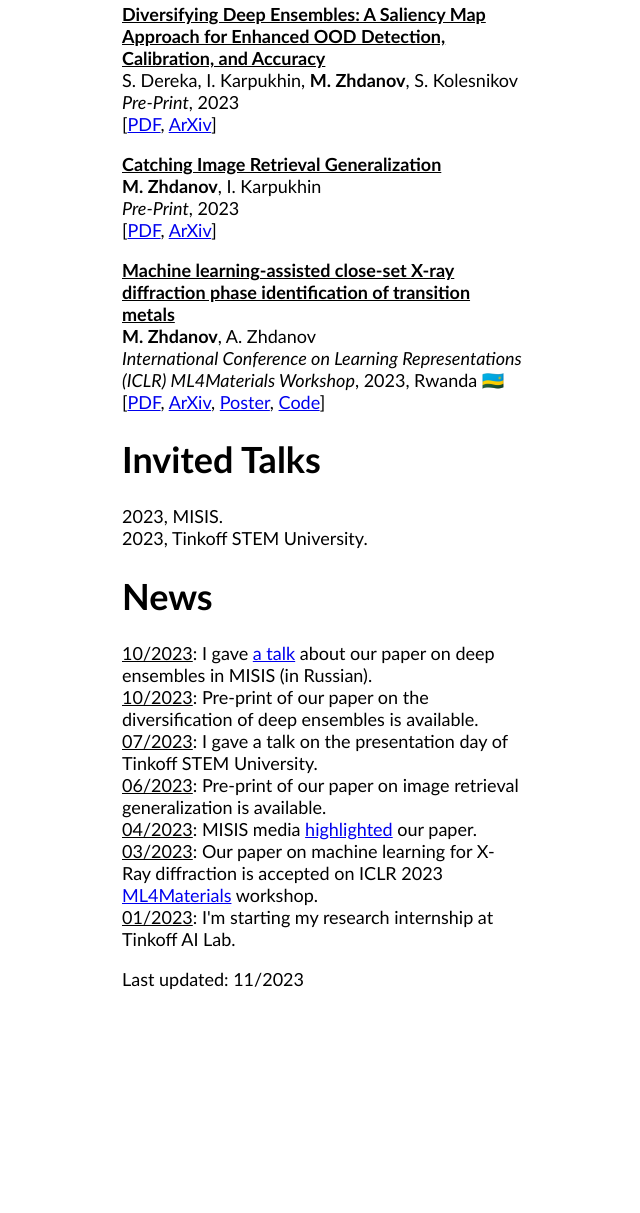
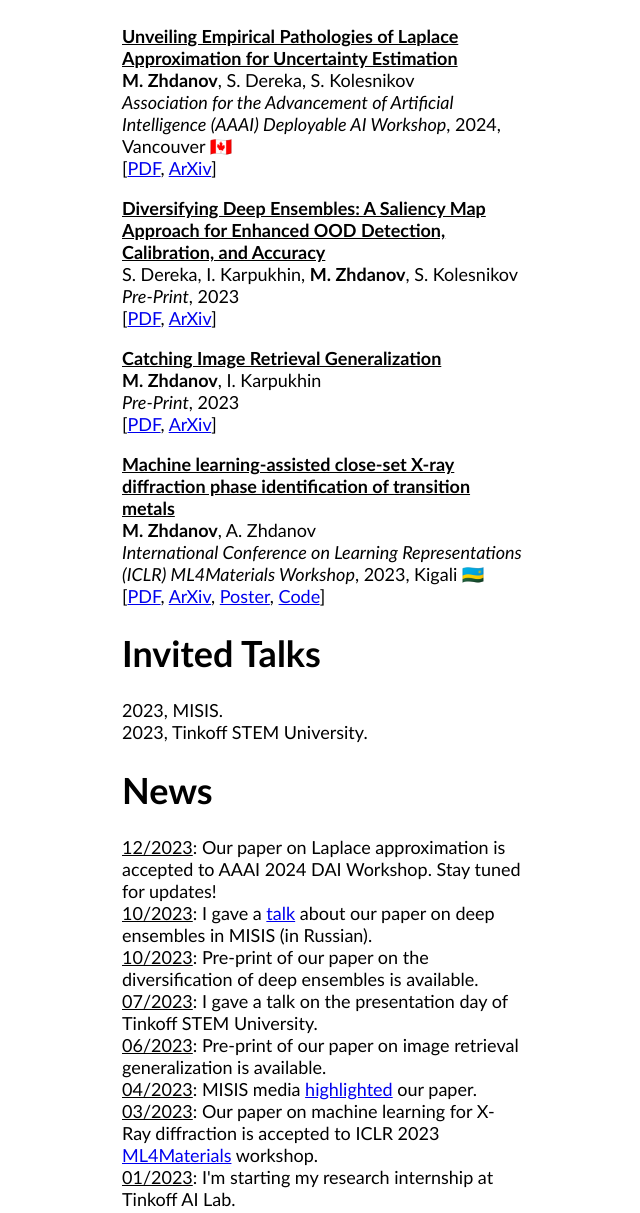
Before and after one commit to maxnygma/maxnygma.github.io, a plain HTML site: page index.html in a window 1280 px wide. Shown: the part 965-2178 px from the top of the page, without its empty margins (78-718 px from the left). Before the commit the page ends 1988 px from the top, so only its background shows below. Drawn offline with Linux system fonts and the light colour scheme.

Commit message:
Update info about LA paper

```diff
--- a/index.html
+++ b/index.html
@@ -23,7 +23,7 @@
                     <p>
                         My passion is the AI research. I believe that the state-of-the-art technologies will shape our tomorrow as we continuosly
                         understand the laws of our world better and better.
-                        Currently, I'm particularly interested in <b>approximate inference</b>, <b>probabilistic models</b> and <b>geometric deep learning</b>.
+                        Currently, I'm particularly interested in <b>probabilistic models</b>, <b>approximate inference</b>, and <b>geometric deep learning</b>.
                     </p>
 
                     <p>
@@ -54,6 +54,14 @@
                     <h1>Papers</h1>
                     <p>
                         <a href="https://arxiv.org/abs/2305.11616" style="color: black">
+                            <b>Unveiling Empirical Pathologies of Laplace Approximation for Uncertainty Estimation</b>
+                        </a> <br>
+                        <b>M. Zhdanov</b>, S. Dereka, S. Kolesnikov <br>
+                        <i>Association for the Advancement of Artificial Intelligence (AAAI) Deployable AI Workshop</i>, 2024, Vancouver 🇨🇦 <br>
+                        [<a href="https://arxiv.org/pdf/2312.10464.pdf">PDF</a>, <a href="https://arxiv.org/abs/2312.10464">ArXiv</a>]
+                    </p>
+                    <p>
+                        <a href="https://arxiv.org/abs/2305.11616" style="color: black">
                             <b>Diversifying Deep Ensembles: A Saliency Map Approach for Enhanced OOD Detection, Calibration, and Accuracy</b>
                         </a> <br>
                         S. Dereka, I. Karpukhin, <b>M. Zhdanov</b>, S. Kolesnikov <br>
@@ -73,7 +81,7 @@
                             <b>Machine learning-assisted close-set X-ray diffraction phase identification of transition metals</b>
                         </a> <br>
                         <b>M. Zhdanov</b>, A. Zhdanov <br>
-                        <i>International Conference on Learning Representations (ICLR) ML4Materials Workshop</i>, 2023, Rwanda 🇷🇼 <br>
+                        <i>International Conference on Learning Representations (ICLR) ML4Materials Workshop</i>, 2023, Kigali 🇷🇼 <br>
                         [<a href="https://arxiv.org/pdf/2305.15410.pdf">PDF</a>, <a href="https://arxiv.org/abs/2305.15410">ArXiv</a>,
                         <a href="media/ml4material-poster.jpeg">Poster</a>, <a href="https://github.com/maxnygma/NeuralXRD">Code</a>]
                     </p>
@@ -86,17 +94,18 @@
 
                     <h1>News</h1>
                     <p>
-                        <u>10/2023</u>: I gave <a href="https://youtu.be/QL1i_gTBB2s">a talk</a> about our paper on deep ensembles in MISIS (in Russian). <br>
+                        <u>12/2023</u>: Our paper on Laplace approximation is accepted to AAAI 2024 DAI Workshop. Stay tuned for updates! <br>
+                        <u>10/2023</u>: I gave a <a href="https://youtu.be/QL1i_gTBB2s">talk</a> about our paper on deep ensembles in MISIS (in Russian). <br>
                         <u>10/2023</u>: Pre-print of our paper on the diversification of deep ensembles is available. <br>
                         <u>07/2023</u>: I gave a talk on the presentation day of Tinkoff STEM University. <br>
                         <u>06/2023</u>: Pre-print of our paper on image retrieval generalization is available. <br>
                         <u>04/2023</u>: MISIS media <a href="https://misis.ru/university/news/science/2023-04/8441/">highlighted</a> our paper. <br>
-                        <u>03/2023</u>: Our paper on machine learning for X-Ray diffraction is accepted on ICLR 2023
+                        <u>03/2023</u>: Our paper on machine learning for X-Ray diffraction is accepted to ICLR 2023
                             <a href="https://www.ml4materials.com">ML4Materials</a> workshop. <br>
                         <u>01/2023</u>: I'm starting my research internship at Tinkoff AI Lab. <br>
                     </p>
 
-                    Last updated: 11/2023
+                    Last updated: 12/2023
                 </div>
 
                 <div class="image">
```
